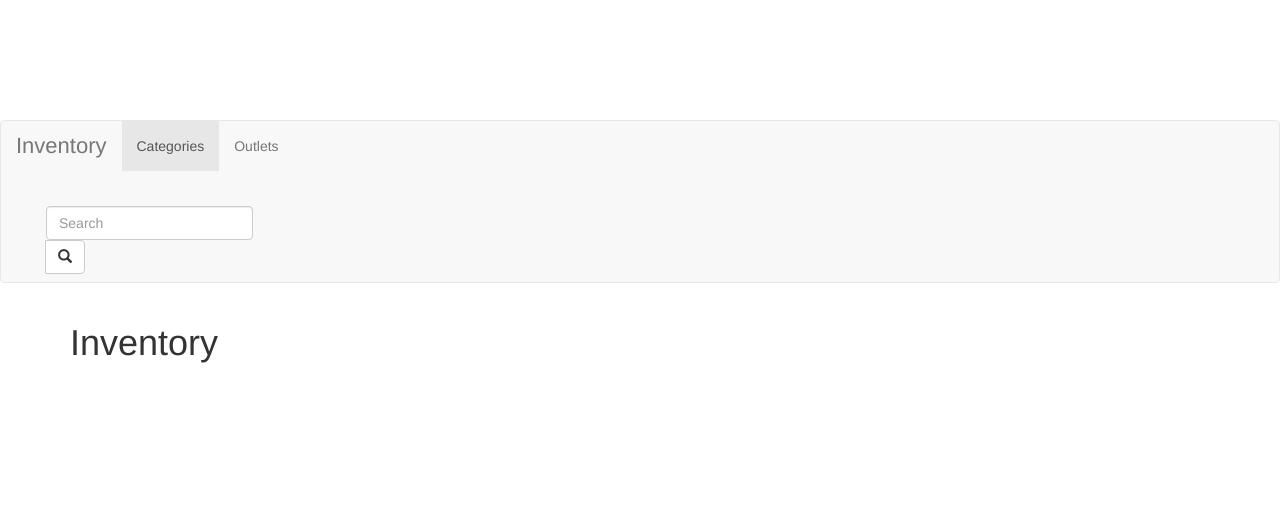
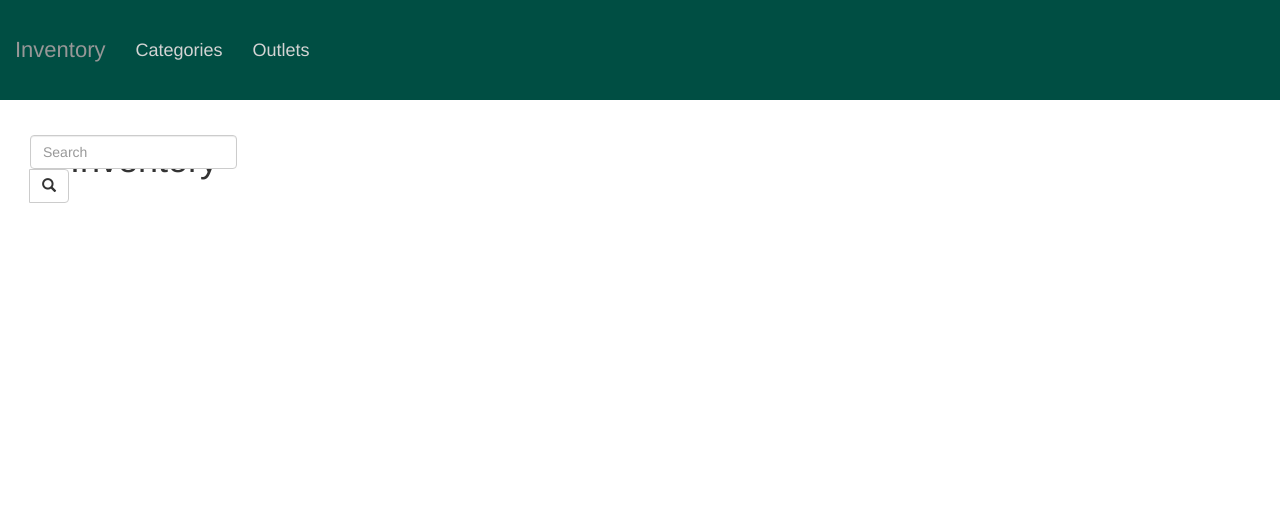
Before and after one commit to LCmry/inventory, a Django app: page / in a window 1280 px wide. Shown: the top 523 px of the page. Run offline with Django 3.2, Linux system fonts and the light colour scheme; data that the repository does not hold is empty; some libraries are stand-ins or nearby versions.

Commit message:
Working on navbar

```diff
--- a/templates/_base.html
+++ b/templates/_base.html
@@ -16,7 +16,7 @@
 
   <body>
     <!-- Navbar -->
-    <nav class="navbar navbar-default">
+    <nav class="navbar navbar-fixed-top">
       <div class="container-fluid">
         <!-- Brand and toggle get grouped for better mobile display -->
         <div class="navbar-header">
@@ -32,7 +32,7 @@
         <!-- Collect the nav links, forms, and other content for toggling -->
         <div class="collapse navbar-collapse">
           <ul class="nav navbar-nav">
-            <li class="active"><a href="/categories">Categories <span class="sr-only">(current)</span></a></li>
+            <li><a href="/categories">Categories <span class="sr-only">(current)</span></a></li>
             <li><a href="/outlets">Outlets</a></li>
           </ul>
           <!-- Search
```
